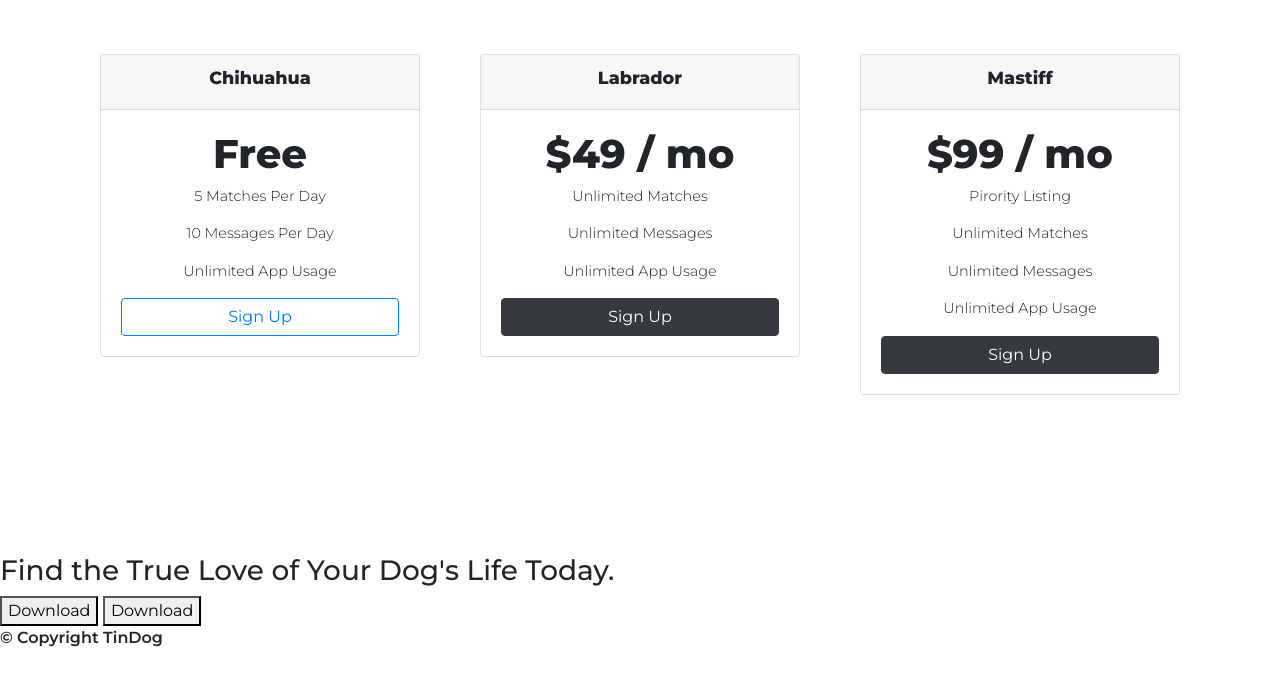
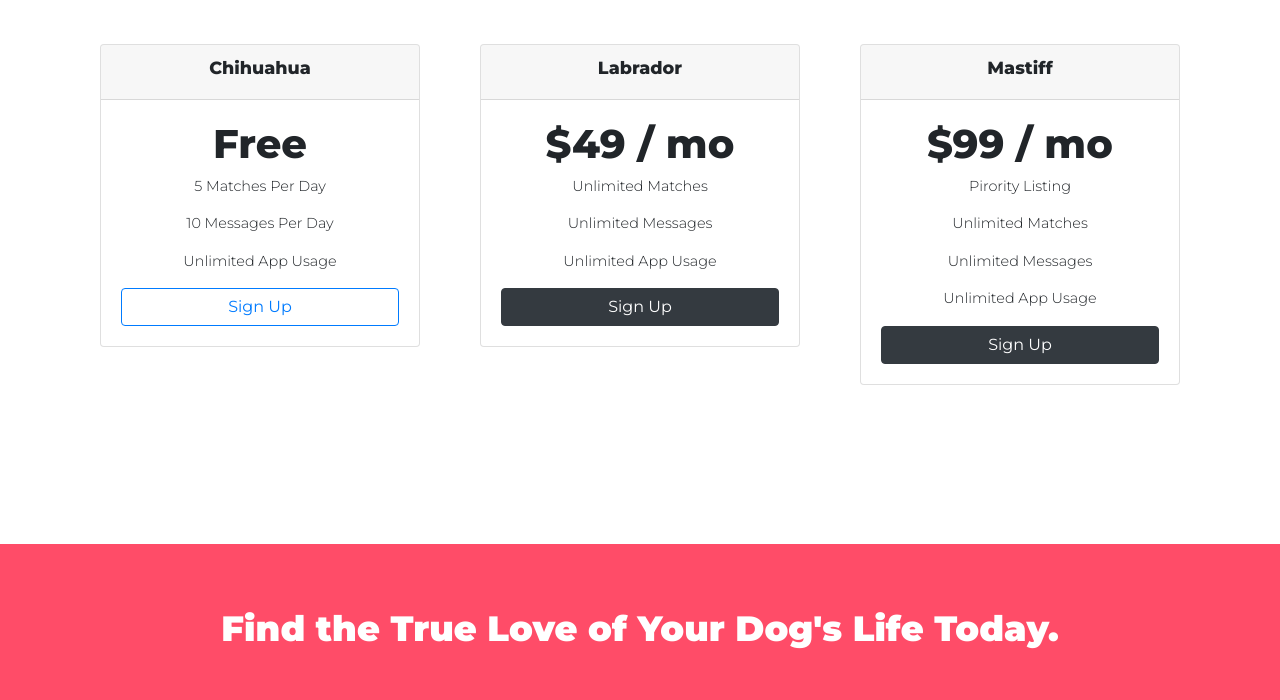
Before and after one commit to Onoxis/tindog_practice, a plain HTML site: page index.html in a window 1280 px wide. Shown: the part 2012-2712 px from the top of the page. Before the commit the page ends 2678 px from the top, so only its background shows below. Drawn offline with nearby package versions, Linux system fonts and the light colour scheme.

Commit message:
completed styling of website using bootstrap

```diff
--- a/css/styles.css
+++ b/css/styles.css
@@ -172,3 +172,34 @@ margin: 3% 2.5%;
     margin-bottom: 5%;
     font-size: small;
 }
+
+
+/* Call to ACtion */
+
+#cta {
+    background-color: #ff4c68;
+    padding: 5% 15% 8% 15%;
+    text-align: center;
+    color: #fff;
+}
+
+#cta h3 {
+    font-weight: 900;
+    font-size: 2.2rem;
+}
+
+.soc {
+    margin: 0 8px;
+}
+
+#footer {
+    text-align: center;
+    padding: 7% 0 3% 0;
+}
+
+#footer p {
+    font-weight: 400;
+    font-size: small;
+    padding-top: 1.5%;
+    color: grey;
+}
--- a/index.html
+++ b/index.html
@@ -57,8 +57,8 @@
       <div class="row">
         <div class="col-lg-6">
           <h1 id="main-text">Meet new and interesting dogs nearby.</h1>
-          <button type="button" class="btn btn-dark btn-lg download-button"><i class="fab fa-apple"></i> Download</button>
-          <button type="button" class="btn btn-outline-light btn-lg download-button"><i class="fab fa-google-play"></i> Download</button>
+          <button type="button" class="btn btn-dark download-button"><i class="fab fa-apple"></i> Download</button>
+          <button type="button" class="btn btn-outline-light download-button"><i class="fab fa-google-play"></i> Download</button>
         </div>
         <div class="col-lg-6">
           <img class="title-image" src="images/iphone6.png" alt="iphone-mockup">
@@ -111,7 +111,7 @@
         <span class="carousel-control-prev-icon"></span>
       </a>
       <a class="carousel-control-next" href="#testimonial-carousel" role="button" data-slide="next">
-        <span class="carousel-control-next-icon"</span>
+        <span class="carousel-control-next-icon"></span>
       </a>
     </div>
   </section>
@@ -190,9 +190,8 @@
   <section id="cta">
 
     <h3>Find the True Love of Your Dog's Life Today.</h3>
-    <button type="button">Download</button>
-    <button type="button">Download</button>
-
+    <button type="button" class="btn btn-dark download-button"><i class="fab fa-apple"></i> Download</button>
+    <button type="button"class="btn btn-outline-light download-button"><i class="fab fa-google-play"></i> Download</button>
   </section>
 
 
@@ -200,6 +199,13 @@
 
   <footer id="footer">
 
+    <div class="socials-foot">
+      <i class="soc fab fa-twitter"></i>
+      <i class="soc fab fa-facebook-f"></i>
+      <i class="soc fab fa-instagram"></i>
+      <i class="soc fas fa-envelope"></i>
+    </div>
+
     <p>© Copyright TinDog</p>
 
   </footer>
```
